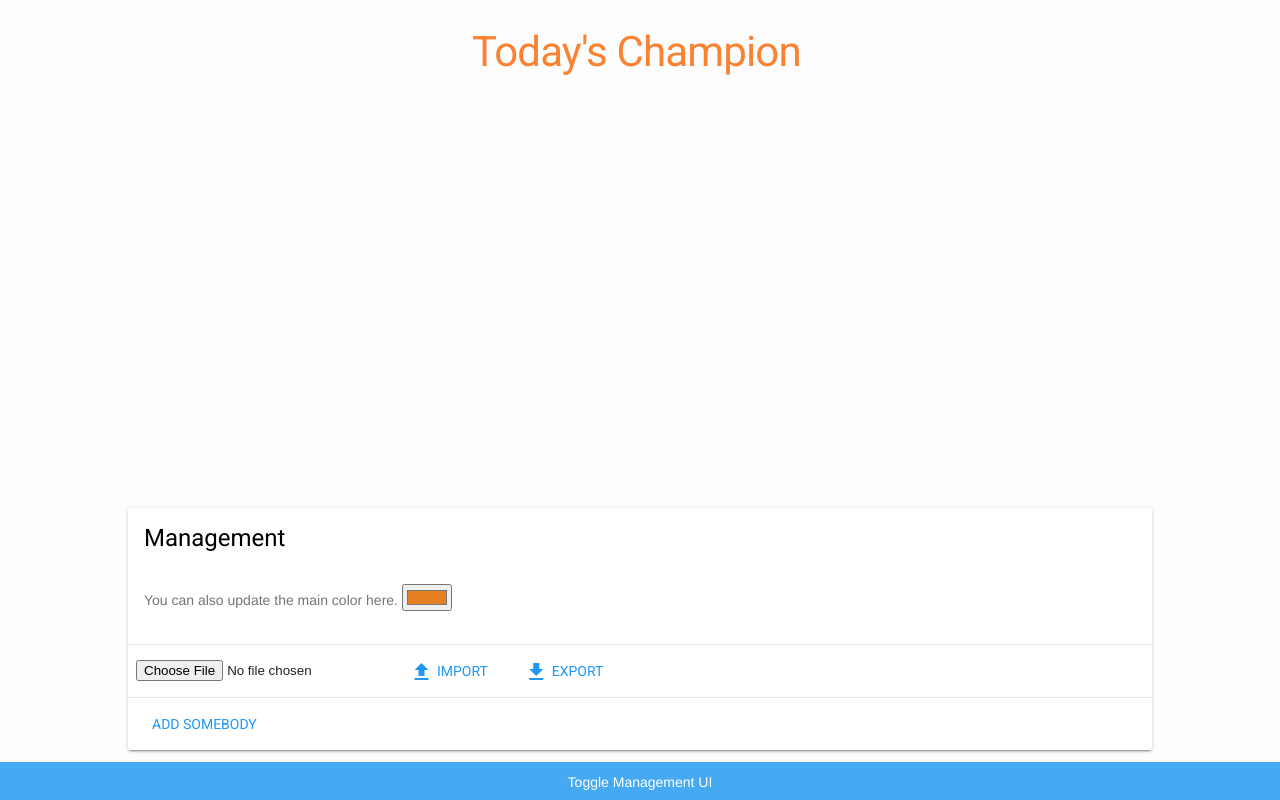
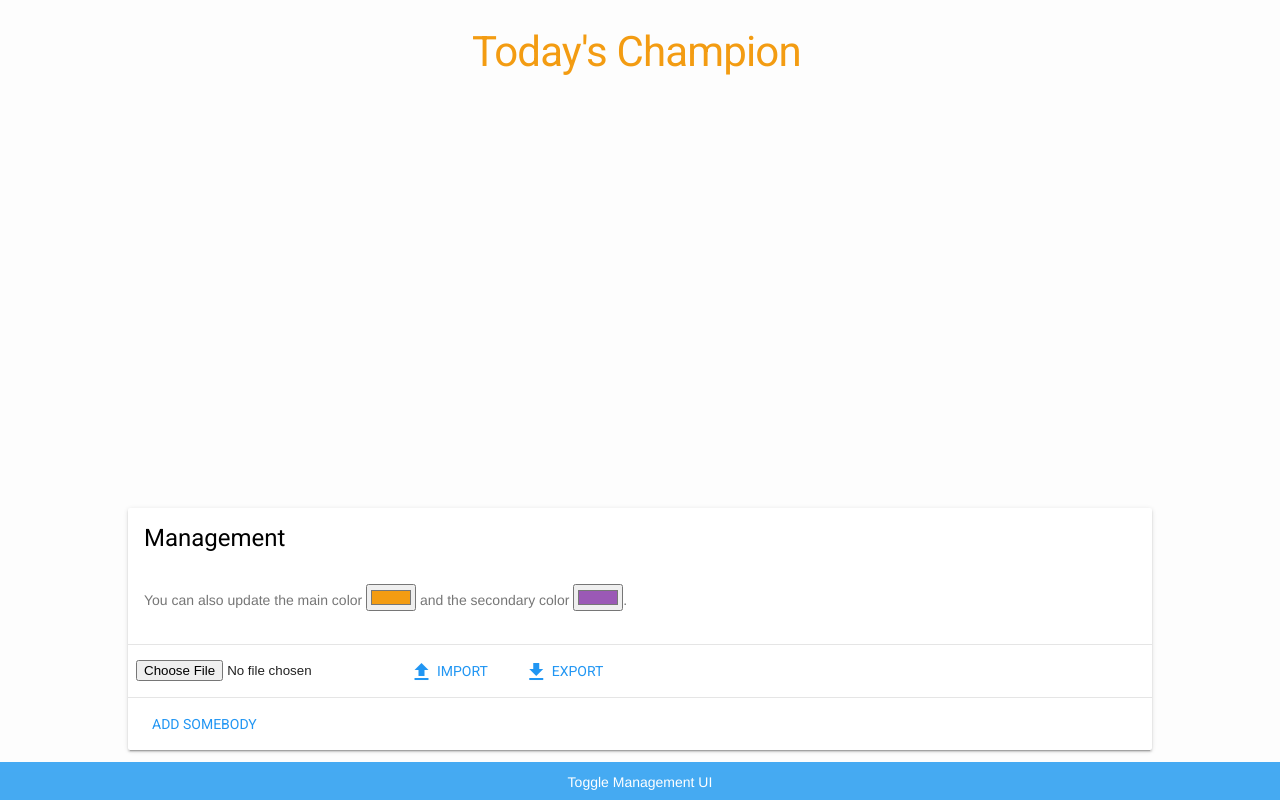
Before and after one commit to chrkaatz/who-is-it-today, a plain HTML site: page index.html in a window 1280 px wide. Both pictures are taken after a click on the link "Toggle Management UI". Drawn offline with nearby package versions, Linux system fonts and the light colour scheme.

Commit message:
Add support for color customization

```diff
--- a/index.html
+++ b/index.html
@@ -23,10 +23,10 @@
 
         <div class="container">
             <div class="item">
-                <h1>Today's
+                <h1 class="primary">Today's
                     <span id="what" contenteditable="true">Champion</span>
                 </h1>
-                <p id="user"></p>
+                <p id="user" class="primary"></p>
             </div>
         </div>
         <div class="demo-card-square mdl-card mdl-shadow--2dp container management">
@@ -34,7 +34,7 @@
                 <h2 class="mdl-card__title-text">Management</h2>
             </div>
             <div class="mdl-card__supporting-text">
-                <p>You can also update the main color here. <input id="primary-color" type="color" value="#e67e22"></p>
+                <p>You can also update the main color <input id="primary-color-picker" type="color"> and the secondary color <input id="secondary-color-picker" type="color">.</p>
                 <ul id="userlist"></ul>
                 <div class="clearfix"></div>
                 <div id="addUserBox">
--- a/js/main.js
+++ b/js/main.js
@@ -2,28 +2,57 @@
   const INTERVAL = 60 * 60 * 1000;
   const doneTypingInterval = 2000;
   let typingTimer;
-  let users = [];
+  let application = {
+    what: localStorage.getItem('what') || 'Champion',
+    users: [],
+    url: location.href,
+    colors: {
+      primary: localStorage.getItem('primaryColor') || '#f39c12',
+      secondary: localStorage.getItem('secondaryColor') || '#9b59b6'
+    }
+  };
   try {
-    users = JSON.parse(localStorage.getItem('users')) || [];
+    application.users = JSON.parse(localStorage.getItem('users')) || [];
   } catch(err) {}
   const userContainer = $('.container.management');
   const addUserBox = $('#addUserBox');
   const userList = $('ul#userlist');
   const userField = $('p#user');
   const exportLink = $('a#export');
-  $('span#what').text(localStorage.getItem('what') || 'Champion');
-  let currentUserIndex = new Date().getDate() % users.length;
+  const primaryColorPicker = $('input#primary-color-picker');
+  const secondaryColorPicker = $('input#secondary-color-picker');
+  $('span#what').text(application.what);
+  let currentUserIndex = new Date().getDate() % application.users.length;
 
   function getExportDataString() {
-    return 'data:text/json;charset=utf-8,' + encodeURIComponent(JSON.stringify({
-      what: localStorage.getItem('what') || 'Champion',
-      users
-    }));
+    return 'data:text/json;charset=utf-8,' + encodeURIComponent(JSON.stringify(application));
   }
 
   function setWhat(what) {
     localStorage.setItem('what', what);
+    application.what = what;
     $('span#what').text(what);
+  }
+
+  function updateColors(type, color) {
+    $(`.${type}`).each(function (index, item) {
+      $(item).css('color', color);
+    });
+  }
+
+  function setColors() {
+    for (colorType in application.colors) {
+      updateColors(colorType, application.colors[colorType]);
+      localStorage.setItem(`${colorType}Color`, application.colors[colorType]);
+    }
+    primaryColorPicker[0].value = application.colors.primary;
+    secondaryColorPicker[0].value = application.colors.secondary;
+  }
+
+  function watchPrimaryColorChange(type, event) {
+    application.colors[type] = event.target.value;
+    localStorage.setItem(`${type}Color`, event.target.value);
+    updateColors(type, event.target.value);
   }
 
   function handleFileSelect() {
@@ -44,10 +73,12 @@
         try {
           const imported = JSON.parse(fr.result);
           if (imported.hasOwnProperty('what') && imported.hasOwnProperty('users') && imported.users.length > 0) {
+            application = imported;
+            console.log("###", application.colors);
             setWhat(imported.what);
-            users = imported.users;
-            localStorage.setItem('users', JSON.stringify(users));
+            localStorage.setItem('users', JSON.stringify(application.users));
             updateUsersList();
+            setColors();
           }
         } catch(err) {
           console.error(err);
@@ -58,34 +89,34 @@
   }
   window.handleFileSelect = handleFileSelect;
 
-  userField.text(users[currentUserIndex]);
+  userField.text(application.users[currentUserIndex]);
   setInterval(() => {
-    currentUserIndex = new Date().getDate() % users.length;
-    userField.text(users[currentUserIndex]);
+    currentUserIndex = new Date().getDate() % application.users.length;
+    userField.text(application.users[currentUserIndex]);
   }, INTERVAL)
 
   updateUsersList();
 
   function addUser(username) {
-    users.push(username);
-    localStorage.setItem('users', JSON.stringify(users));
+    application.users.push(username);
+    localStorage.setItem('users', JSON.stringify(application.users));
     updateUsersList();
   }
 
   function updateUsersList() {
-    currentUserIndex = new Date().getDate() % users.length;
+    currentUserIndex = new Date().getDate() % application.users.length;
     $(exportLink).attr('href', getExportDataString());
     $(exportLink).attr('download', `export_who-is-it-today.json`);
-    $(userList).html(users.map(user => `<li>${user} <a id='removeUser' href='#delete' data-user='${user}'><i class='material-icons'>clear</i></a></li>`));
-    userField.text(users[currentUserIndex]);
+    $(userList).html(application.users.map(user => `<li>${user} <a id='removeUser' href='#delete' data-user='${user}'><i class='material-icons'>clear</i></a></li>`));
+    userField.text(application.users[currentUserIndex]);
     updateClickListeners();
   }
 
   function removeUser(username) {
-    users = users.filter(user => {
+    application.users = application.users.filter(user => {
       return user !== username;
     });
-    localStorage.setItem('users', JSON.stringify(users));
+    localStorage.setItem('users', JSON.stringify(application.users));
     updateUsersList();
   }
 
@@ -148,4 +179,13 @@
     }
   }
 
+  setColors();
+
+  primaryColorPicker.on('change', (event) => {
+    watchPrimaryColorChange('primary', event);
+  });
+  secondaryColorPicker.on('change', (event) => {
+    watchPrimaryColorChange('secondary', event);
+  });
+
 })(window.jQuery);
```
